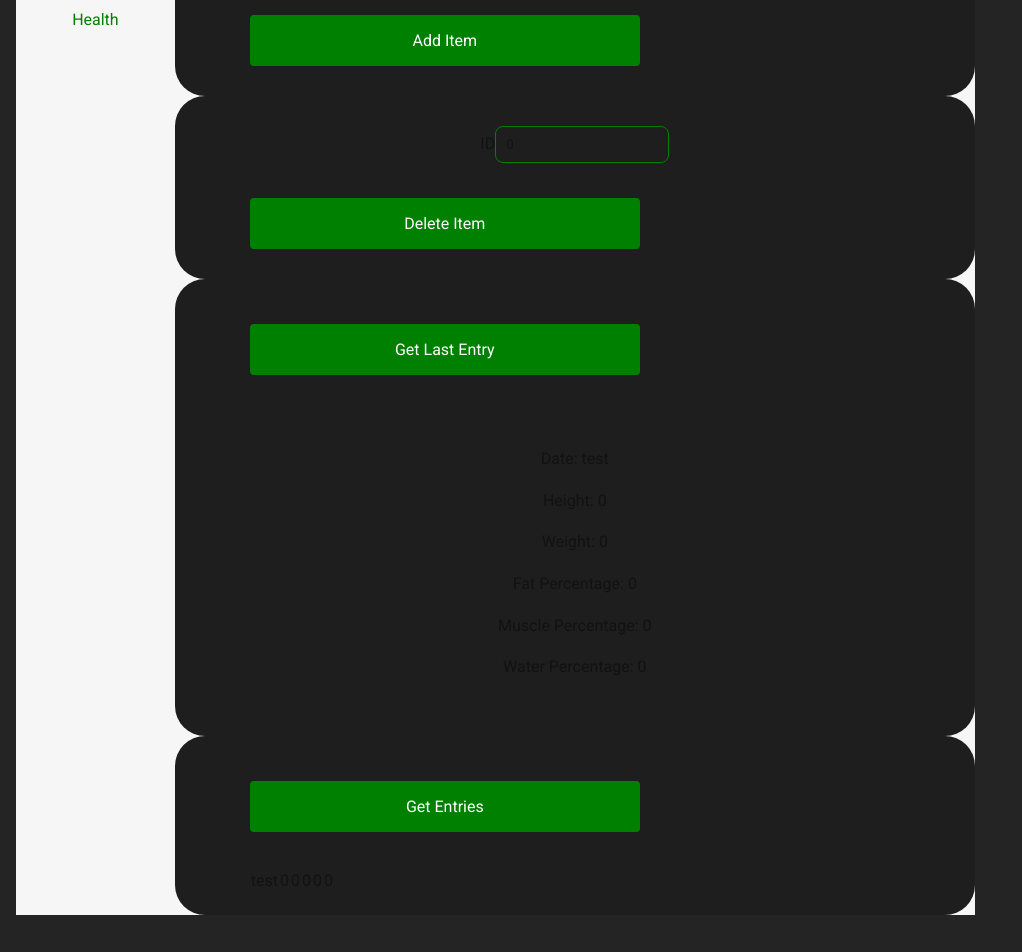
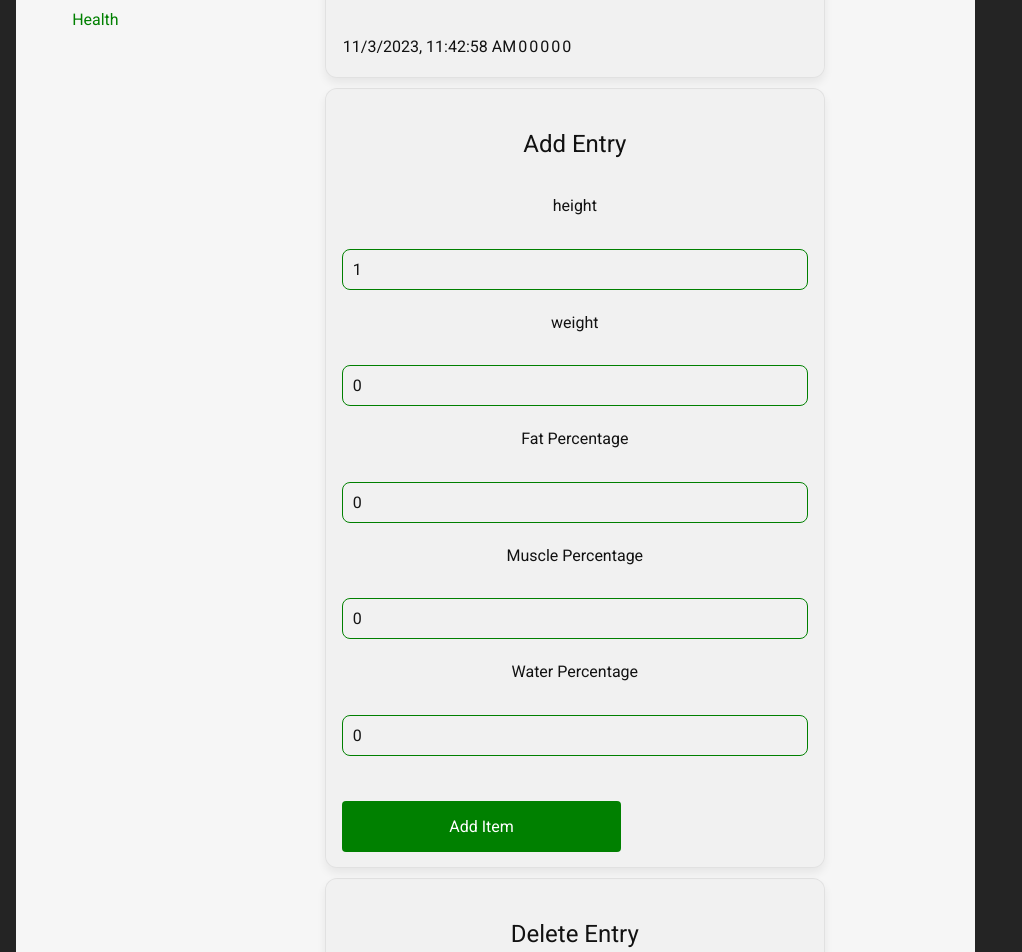
Before and after one commit to P7Ninja/Client, a React (Vite) app: page /health in a window 1280 px wide. Shown: the part 280-1232 px from the top of the page, without its empty margins (0-1022 px from the left). Before the commit the page ends 1201 px from the top, so only its background shows below. Built offline with nearby package versions, Linux system fonts and the light colour scheme.

Commit message:
get and create health entries work

```diff
--- a/package.json
+++ b/package.json
@@ -11,9 +11,7 @@
   },
   "dependencies": {
     "axios": "^1.6.0",
-    "chart.js": "^4.4.0",
     "react": "^18.2.0",
-    "react-chartjs-2": "^5.2.0",
     "react-dom": "^18.2.0",
     "react-pro-sidebar": "^1.1.0-alpha.1",
     "react-router-dom": "^6.18.0"
--- a/src/containers/Health/Health.tsx
+++ b/src/containers/Health/Health.tsx
@@ -1,44 +1,40 @@
 import { useState, ChangeEvent, FormEvent } from 'react';
+import { HealthService } from './HealthAPI';
 
-type FormState = {
-    Date: string;
-    Height: number;
-    Weight: number;
-    FatPercentage: number;
-    MusclePercentage: number;
-    WaterPercentage: number;
+const healthService = new HealthService();
+
+
+type Health = {
+    dateStamp: Date;
+    height: number;
+    weight: number;
+    fatPercentage: number;
+    musclePercentage: number;
+    waterPercentage: number;
 };
 
 const Health = () => {
-    const [formData, setFormData] = useState<FormState>({
-        Date: '',
-        Height: 0,
-        Weight: 0,
-        FatPercentage: 0,
-        MusclePercentage: 0,
-        WaterPercentage: 0,
+    const [formData, setFormData] = useState<Health>({
+        dateStamp: new Date(),
+        height: 1,
+        weight: 0,
+        fatPercentage: 0,
+        musclePercentage: 0,
+        waterPercentage: 0,
     });
 
     const [id, setID] = useState<number>(0);
 
-    const [lastEntry, setGetLastEntry] = useState<FormState>({
-        Date: 'test',
-        Height: 0,
-        Weight: 0,
-        FatPercentage: 0,
-        MusclePercentage: 0,
-        WaterPercentage: 0,
-    });
+    const [entries] = useState<Health[]>([{dateStamp: new Date(), height: 0, weight: 0, fatPercentage: 0, musclePercentage: 0, waterPercentage: 0}]);
 
-    var [entries, setGetEntries] = useState<FormState[]>([{Date: 'test', Height: 0, Weight: 0, FatPercentage: 0, MusclePercentage: 0, WaterPercentage: 0}]);
 
-    const handleDateChange = (event: ChangeEvent<HTMLInputElement>) => {
-        const { name, value } = event.target;
-        setFormData({
-            ...formData,
-            [name]: value, // value is a string in the format "YYYY-MM-DD"
-        });
-    };
+    // const handleDateChange = (event: ChangeEvent<HTMLInputElement>) => {
+    //     const { name, value } = event.target;
+    //     setFormData({
+    //         ...formData,
+    //         [name]: new Date(value).toISOString(), // value is a string in the format "YYYY-MM-DD"
+    //     });
+    // };
 
     const handleInputChange = (event: ChangeEvent<HTMLInputElement>) => {
         const { name, value } = event.target;
@@ -55,7 +51,9 @@ const Health = () => {
 
     const handleSubmit = async (event: FormEvent<HTMLFormElement>) => {
         event.preventDefault();
-        console.log(formData);
+        formData.dateStamp = new Date();
+        const res = await healthService.PostHealth(formData).then((data => data));
+        console.log(res);
 
         // insert post request here
     };
@@ -65,100 +63,91 @@ const Health = () => {
         event.preventDefault();
         console.log("Deleting entry with id: " + id);
 
+        const res = await healthService.DeleteHealth(id).then((data => data));
+        console.log(res);
+
         // insert delete request here
-    };
-
-    const handleGetLastEntry = async (event: FormEvent<HTMLFormElement>) => {
-        event.preventDefault();
-
-        console.log("Getting last entry");
-
-        // replace below with get request
-        lastEntry.Date = "tests";
-        lastEntry.Height = 1;
-        lastEntry.Weight = 2;
-        lastEntry.FatPercentage = 3;
-        lastEntry.MusclePercentage = 4;
-        lastEntry.WaterPercentage = 5;
-        // end of replace
-
-        setGetLastEntry(lastEntry);
-        document.getElementById("Date")!.innerHTML = "Date: " + lastEntry.Date;
-        document.getElementById("Height")!.innerHTML = "Height: " + lastEntry.Height;
-        document.getElementById("Weight")!.innerHTML = "Weight: " + lastEntry.Weight;
-        document.getElementById("FatPercentage")!.innerHTML = "Fat Percentage: " + lastEntry.FatPercentage;
-        document.getElementById("MusclePercentage")!.innerHTML = "Muscle Percentage: " + lastEntry.MusclePercentage;
-        document.getElementById("WaterPercentage")!.innerHTML = "Water Percentage: " + lastEntry.WaterPercentage;
     };
 
     const handleGetEntries = async (event: FormEvent<HTMLFormElement>) => {
         event.preventDefault();
+        const res = await healthService.GetHealth().then((data => data));
 
+        console.log(res)
+        setTimeout(async () => {
+            res.forEach(i => entries.push(i));
+        });
 
-        // replace below with get request
-        entries = [//{Date: 'test', Height: 0, Weight: 0, FatPercentage: 0, MusclePercentage: 0, WaterPercentage: 0},
-                   {Date: 'test2', Height: 1, Weight: 1, FatPercentage: 1, MusclePercentage: 1, WaterPercentage: 1},
-                   {Date: 'test3', Height: 2, Weight: 2, FatPercentage: 2, MusclePercentage: 2, WaterPercentage: 2}];
-        // end of replace
-
-        setGetEntries(entries);
 
     };
 
 
     return <>
     <h1>Health</h1>
-        <form onSubmit={handleSubmit} className="formContainer">
-        <label htmlFor="Date">Date</label>
-        <input
-            type="date"
-            name="Date"
-            value={formData.Date}
-            onChange={handleDateChange}
-         />
-        <label htmlFor="Height">Height</label>
+        <form onSubmit={handleGetEntries} className="form-container">
+            <h2>Get All Entries</h2>
+            <button type="submit">Get Entries</button>
+            <br/>
+            <tbody>
+                {entries.map((entry) => (
+                    <tr key={entry.dateStamp.toLocaleString()}>
+
+                        <td>{entry.dateStamp.toLocaleString()}</td>
+                        <td>{entry.height}</td>
+                        <td>{entry.weight}</td>
+                        <td>{entry.fatPercentage}</td>
+                        <td>{entry.musclePercentage}</td>
+                        <td>{entry.waterPercentage}</td>
+                    </tr>
+                ))}
+            </tbody>
+        </form>
+        <form onSubmit={handleSubmit} className="form-container">
+        <h2>Add Entry</h2>
+        <label htmlFor="height">height</label>
         <input
             type="number"
-            name="Height"
-            value={formData.Height}
+            name="height"
+            value={formData.height}
             onChange={handleInputChange}
             placeholder="cm"
             />
-        <label htmlFor="Weight">Weight</label>
+        <label htmlFor="weight">weight</label>
         <input
             type="number"
-            name="Weight"
-            value={formData.Weight}
+            name="weight"
+            value={formData.weight}
             onChange={handleInputChange}
             placeholder="kg"
             />
-        <label htmlFor="FatPercentage">Fat Percentage</label>
+        <label htmlFor="fatPercentage">Fat Percentage</label>
         <input
             type="number"
-            name="FatPercentage"
-            value={formData.FatPercentage}
+            name="fatPercentage"
+            value={formData.fatPercentage}
             onChange={handleInputChange}
             placeholder="%"
             />
-        <label htmlFor="MusclePercentage">Muscle Percentage</label>
+        <label htmlFor="musclePercentage">Muscle Percentage</label>
         <input
             type="number"
-            name="MusclePercentage"
-            value={formData.MusclePercentage}
+            name="musclePercentage"
+            value={formData.musclePercentage}
             onChange={handleInputChange}
             placeholder="%"
             />
-        <label htmlFor="WaterPercentage">Water Percentage</label>
+        <label htmlFor="waterPercentage">Water Percentage</label>
         <input
             type="number"
-            name="WaterPercentage"
-            value={formData.WaterPercentage}
+            name="waterPercentage"
+            value={formData.waterPercentage}
             onChange={handleInputChange}
             placeholder="%"
             />
          <button type="submit">Add Item</button>
         </form>
-        <form onSubmit={handleDelete} className="formContainer">
+        <form onSubmit={handleDelete} className="form-container">
+            <h2>Delete Entry</h2>
             <label htmlFor="id">ID</label>
             <input
                 type="number"
@@ -169,35 +158,9 @@ const Health = () => {
                 />
             <button type="submit">Delete Item</button>
         </form>
-        <form onSubmit={handleGetLastEntry} className="formContainer">
-            <button type="submit">Get Last Entry</button>
-            <br/>
-            <form className="formContainer">
-                <p id="Date">Date: {lastEntry.Date}</p>
-                <p id="Height">Height: {lastEntry.Height}</p>
-                <p id="Weight">Weight: {lastEntry.Weight}</p>
-                <p id="FatPercentage">Fat Percentage: {lastEntry.FatPercentage}</p>
-                <p id="MusclePercentage">Muscle Percentage: {lastEntry.MusclePercentage}</p>
-                <p id="WaterPercentage">Water Percentage: {lastEntry.WaterPercentage}</p>
-            </form>
-        </form>
-        <form onSubmit={handleGetEntries} className="formContainer">
-            <button type="submit">Get Entries</button>
-            <br/>
-            <tbody>
-                {entries.map((entry) => (
-                    <tr key={entry.Date}>
-                        <td>{entry.Date}</td>
-                        <td>{entry.Height}</td>
-                        <td>{entry.Weight}</td>
-                        <td>{entry.FatPercentage}</td>
-                        <td>{entry.MusclePercentage}</td>
-                        <td>{entry.WaterPercentage}</td>
-                    </tr>
-                ))}
-            </tbody>
-        </form>
-    </>;
+
+
+    </>;;
 }
 
 export default Health;
--- a/src/containers/Health/HealthAPI.ts
+++ b/src/containers/Health/HealthAPI.ts
@@ -1,46 +1,47 @@
 
 export type Health = {
-    id: number,
-    Height: number,
-    Weight: number,
-    FatPercentage: number,
-    MusclePercentage: number,
-    WaterPercentage: number,
+    dateStamp: Date;
+    height: number;
+    weight: number;
+    fatPercentage: number;
+    musclePercentage: number;
+    waterPercentage: number;
 };
 
 export interface IHealthService {
-    GetAll(query: string): Promise<Health[]>;
-    GetHealths(idList: number[]): Promise<Health[]>;
+    GetHealth(idList: number[]): Promise<Health[]>;
     PostHealth(health: Health): Promise<Health>;
     DeleteHealth(id: number): Promise<void>;
 }
 
 
 export class HealthService implements IHealthService {
-    private baseUrl = "http://localhost:1234";
-    async GetHealths(idList: number[]): Promise<Health[]> {
-        return await fetch(`${this.baseUrl}/healthservice/api/healths/list`,
-            {
-                method: "POST", body: JSON.stringify(idList),
-                headers: new Headers({ 'content-type': 'application/json' })
-            })
-            .then(res => res.json());
-    }
-
-    async GetAll(query: string): Promise<Health[]> {
-        return await fetch(`${this.baseUrl}/healthservice/api/healths?query=${query}`).then(res => res.json());
+    private baseUrl = "http://localhost";
+    private headers = new Headers({ 'content-type': 'application/json',
+                        'Authorization': 'Bearer eyJhbGciOiJIUzI1NiIsInR5cCI6IkpXVCJ9.eyJzdWIiOiJhZG1pbiIsImlkIjoxLCJleHAiOjE3MDEyNDUxMjZ9.9SCLlfN8meOFbtI5DeruR93WV4ODEk-vtrI4oAfed4A' })
+    async GetHealth(): Promise<Health[]> {
+        return await fetch(`${this.baseUrl}/api/health/history`,
+        {
+            method: "Get",
+            headers: this.headers
+        }
+        ).then(res => res.json());
     }
 
     async PostHealth(health: Health): Promise<Health> {
-        return await fetch(`${this.baseUrl}/healthservice/api/healths`,
+        return await fetch(`${this.baseUrl}/api/health`,
             {
                 method: "POST", body: JSON.stringify(health),
-                headers: new Headers({ 'content-type': 'application/json' })
+                headers: this.headers
             })
             .then(res => res.json());
     }
 
     async DeleteHealth(id: number): Promise<void> {
-        await fetch(`${this.baseUrl}/healthservice/api/healths/${id}`, { method: "DELETE" });
+        await fetch(`${this.baseUrl}/api/health/${id}`,
+        {
+            method: "DELETE",
+            headers: this.headers
+        });
     }
 }
```
Also changed, not shown: 1 other file (tests, documents, lock files or other folders).
